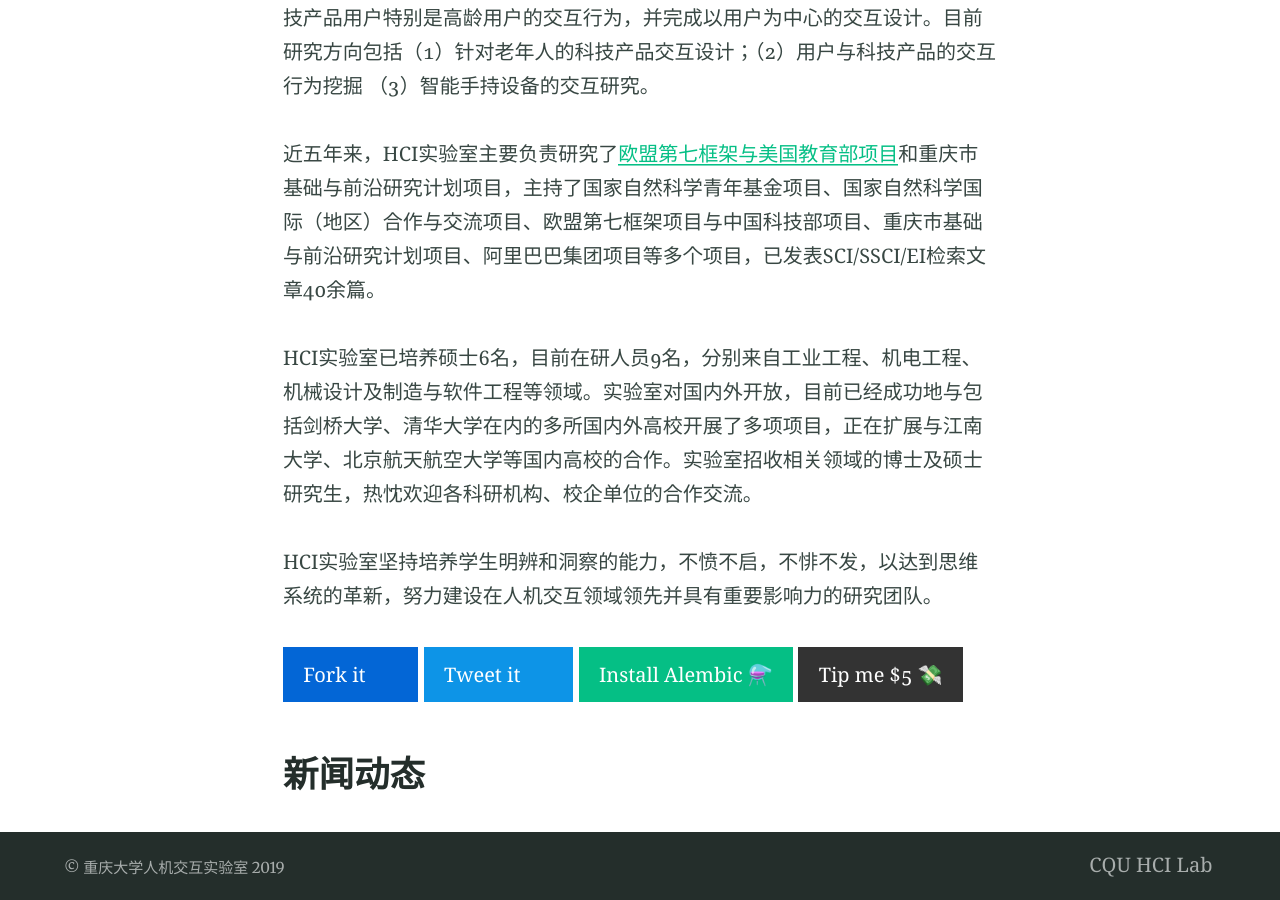
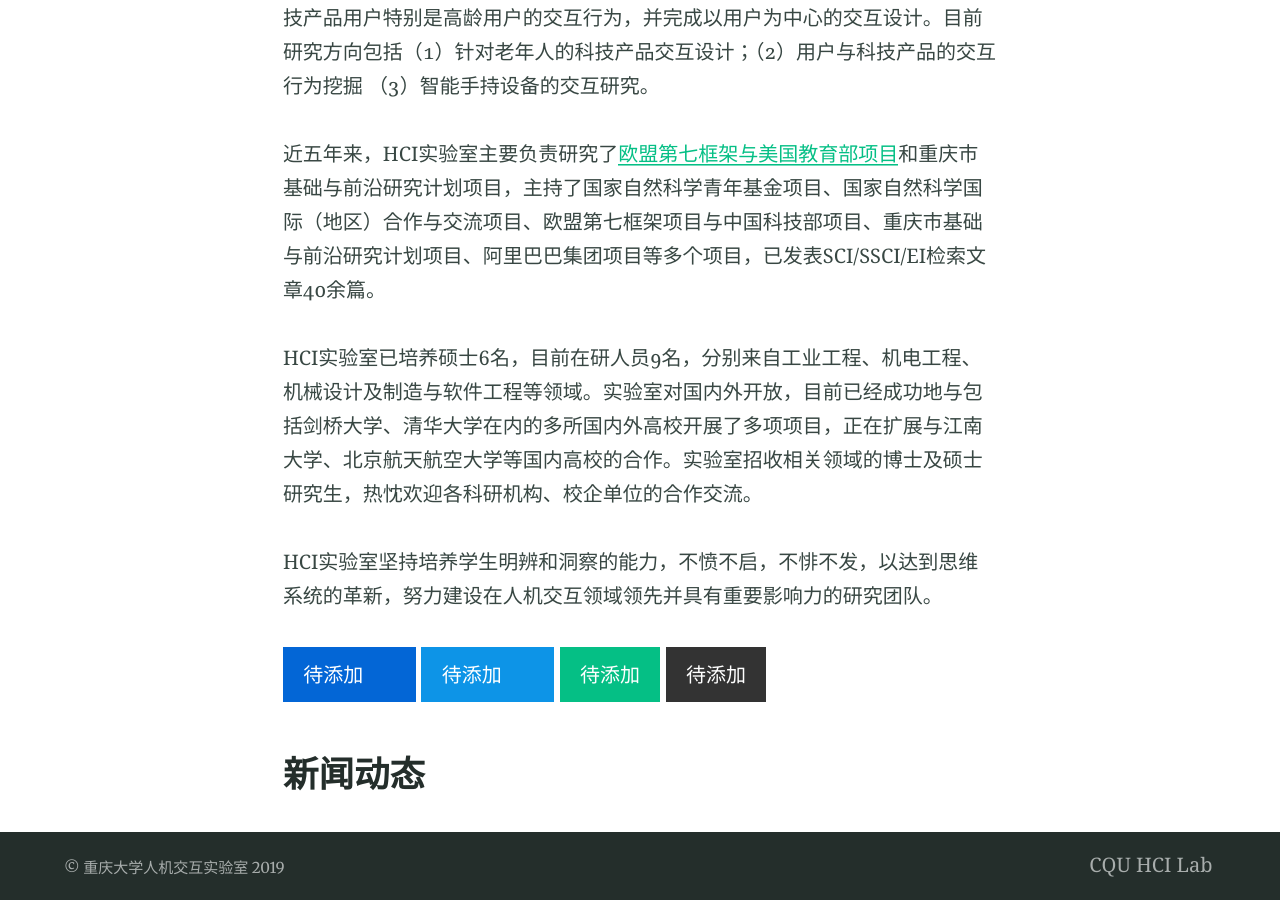
Before and after one commit to mofanv/cquhci-lab.github.io, a Jekyll site: the page built from index.md, in a window 1280 px wide and 900 px high, scrolled down 663 px. Built offline with Jekyll 4.4.1, drawn with Linux system fonts in a browser that asks for light colours; our own code applies the rules of GitHub Pages for plain Markdown files.

Commit message:
Update index.md

```diff
--- a/index.md
+++ b/index.md
@@ -17,7 +17,7 @@ HCI实验室已培养硕士6名，目前在研人员9名，分别来自工业工
 
 HCI实验室坚持培养学生明辨和洞察的能力，不愤不启，不悱不发，以达到思维系统的革新，努力建设在人机交互领域领先并具有重要影响力的研究团队。
 
-{% include button.html text="Fork it" icon="github" link="https://github.com/daviddarnes/alembic" color="#0366d6" %} {% include button.html text="Tweet it" icon="twitter" link="https://twitter.com/intent/tweet/?url=https://alembic.darn.es&text=Alembic%20-%20A%20Jekyll%20boilerplate%20theme&via=DavidDarnes" color="#0d94e7" %} {% include button.html text="Install Alembic ⚗️" link="https://github.com/daviddarnes/alembic#installation" %} {% include button.html text="Tip me $5 💸" link="https://www.paypal.me/daviddarnes/5usd" color="#333333" %}
+{% include button.html text="待添加" icon="github" link="https://github.com/daviddarnes/alembic" color="#0366d6" %} {% include button.html text="待添加" icon="twitter" link="https://twitter.com/intent/tweet/?url=https://alembic.darn.es&text=Alembic%20-%20A%20Jekyll%20boilerplate%20theme&via=DavidDarnes" color="#0d94e7" %} {% include button.html text="待添加" link="https://github.com/daviddarnes/alembic#installation" %} {% include button.html text="待添加" link="https://www.paypal.me/daviddarnes/5usd" color="#333333" %}
 
 
 
```
